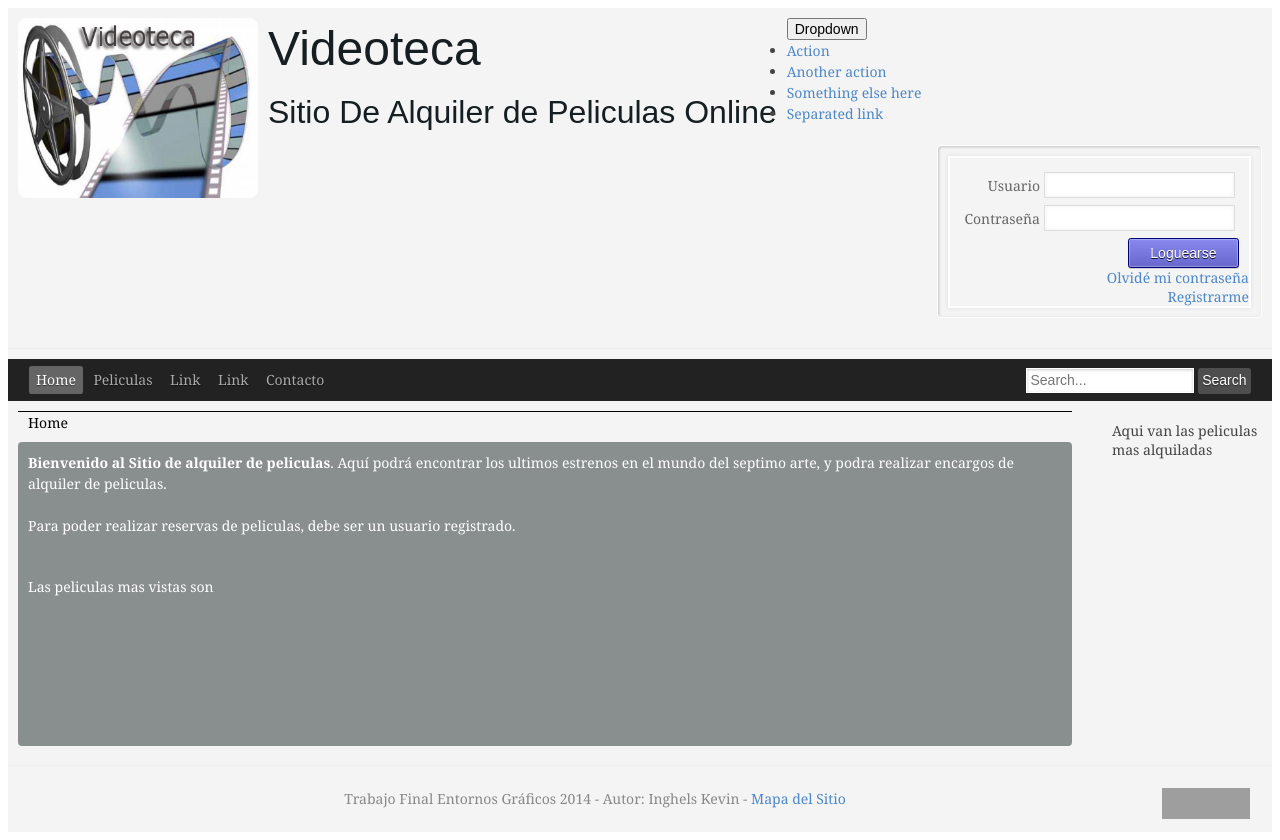
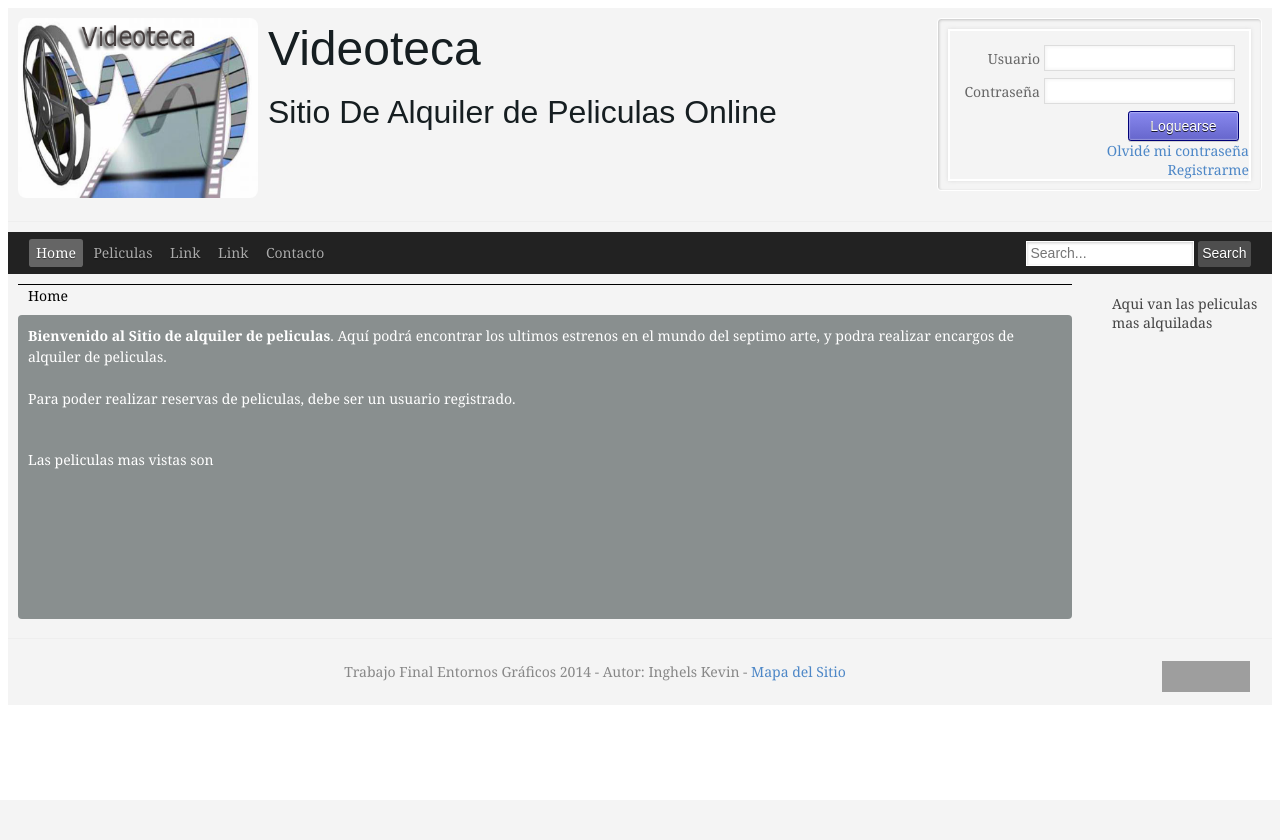
Before and after one commit to Kinghels/fac-entornos-graficos-proy-final, a PHP site: page /index.php in a window 1280 px wide. After the commit the page ends 692 px from the top, so only its background shows below. Run offline with PHP 8.4, Linux system fonts and the light colour scheme; some libraries are stand-ins or nearby versions; grey boxes are pictures that could not be loaded.

Commit message:
Eliminado prueba dropdown

```diff
--- a/index.php
+++ b/index.php
@@ -23,18 +23,6 @@
             <div id="titulo"><h1>Videoteca</h1>
             <h2>Sitio De Alquiler de Peliculas Online</h2>
 
-            </div>
-            <div class="dropdown">
-				<button class="btn btn-default dropdown-toggle" type="button" id="dropdownMenu1" data-toggle="dropdown">
-				    Dropdown
-					<span class="caret"></span>
-				</button>
-				<ul class="dropdown-menu" role="menu" aria-labelledby="dropdownMenu1">
-				    <li role="presentation"><a role="menuitem" tabindex="-1" href="#">Action</a></li>
-				    <li role="presentation"><a role="menuitem" tabindex="-1" href="#">Another action</a></li>
-				    <li role="presentation"><a role="menuitem" tabindex="-1" href="#">Something else here</a></li>
-				    <li role="presentation"><a role="menuitem" tabindex="-1" href="#">Separated link</a></li>
-				</ul>
 			</div>
             <div id="logincontainer" class="box info">
 			<?php
```
